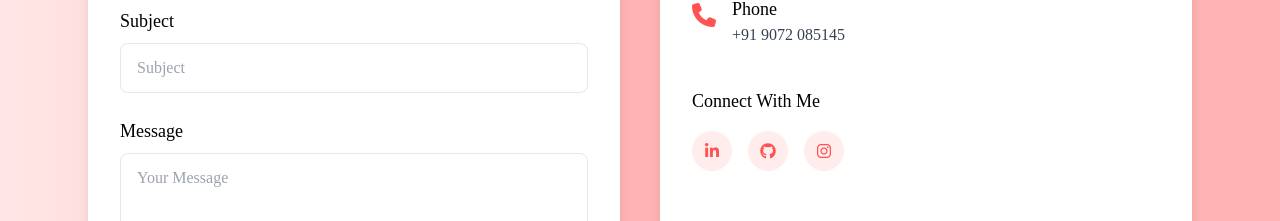
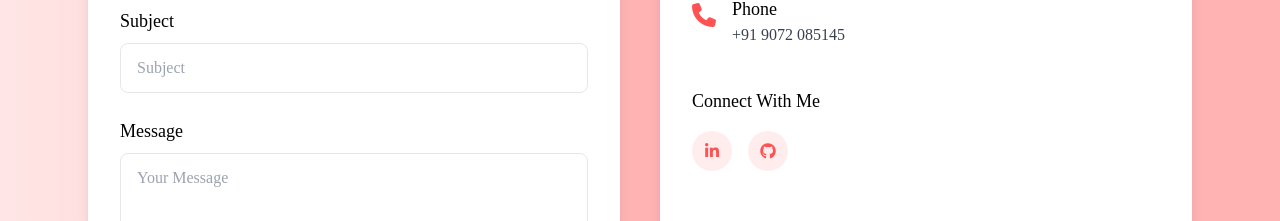
Before and after one commit to yadhugovindc/Portfolio_web, a plain HTML site: page index.html in a window 1280 px wide. Shown: the part 3232-3453 px from the top of the page. Drawn offline with nearby package versions, Linux system fonts and the light colour scheme; a web font is replaced by a local one.

Commit message:
second commit

```diff
--- a/index.html
+++ b/index.html
@@ -350,9 +350,7 @@ With strong expertise in both frontend and backend development, I focus on deliv
                 <a href="https://github.com/yadhugovindc" class="w-10 h-10 rounded-full bg-[#ffeded] flex items-center justify-center text-[#ff5252] hover:bg-[#ff5252] hover:text-white transition duration-300">
                   <i class="fab fa-github"></i>
                 </a>
-                <a href="https://www.linkedin.com/in/yadhugovind-c/" class="w-10 h-10 rounded-full bg-[#ffeded] flex items-center justify-center text-[#ff5252] hover:bg-[#ff5252] hover:text-white transition duration-300">
-                  <i class="fab fa-instagram"></i>
-                </a>
+
               </div>
             </div>
           </div>
```
